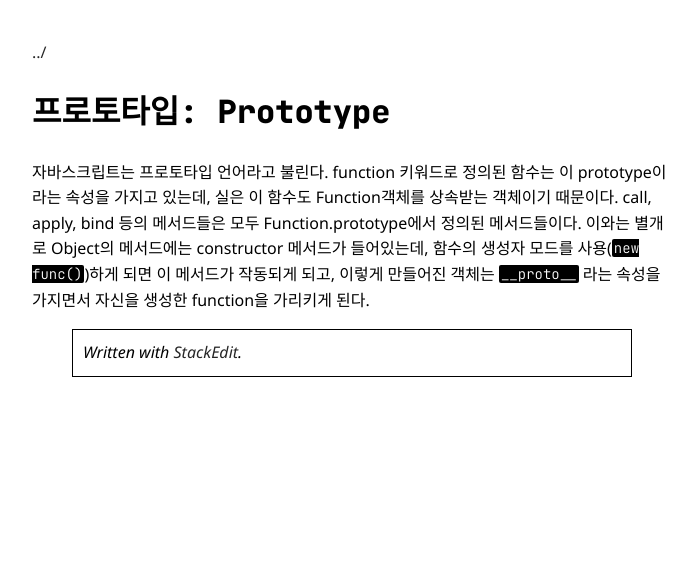
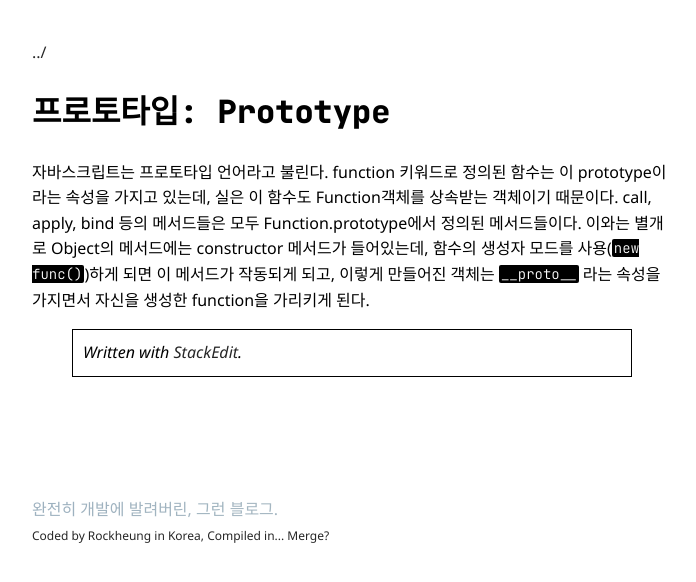
Before and after one commit to Rockheung/rockheung.github.io, a Jekyll site: the page built from _posts/2019-02-14-프로토타입-Prototype.md, in a window 1280 px wide. Shown: the top 582 px of the page, without its empty margins (288-984 px from the left). Built offline with Jekyll 4.4.1, drawn with Linux system fonts in a browser that asks for light colours; some web fonts are replaced.

Commit message:
푸터 적용

```diff
--- a/_config.yml
+++ b/_config.yml
@@ -21,7 +21,7 @@
 title: Fully Overwhelmed.
 email: rockheung@gmail.com
 description: >- # this means to ignore newlines until "baseurl:"
-  Fully Overwhelmed, always.
+  완전히 개발에 발려버린, 그런 블로그.
 baseurl: "" # the subpath of your site, e.g. /blog
 url: "/" # the base hostname & protocol for your site, e.g. http://example.com
 # github_username:  rockheung
--- a/_layouts/default.html
+++ b/_layouts/default.html
@@ -43,8 +34,46 @@
         {% include goat_counter.liquid %}
     {% endif %}
 
-    <!-- <footer>
-      <a>about</a>
-    </footer> -->
+    <footer>
+      {%- assign footer_words = site.description | split: " "-%}
+      <div>
+        {% for footer_word in footer_words %}
+        <span>{{ footer_word }}</span>
+        {% endfor %}
+      </div>
+      <div>
+        <a href="https://github.com/Rockheung/rockheung.github.io/pulls">Coded by Rockheung in Korea, Compiled in... Merge?</a>
+      </div>
+    </footer>
+    <script>
+      var RANDOM_INTENSITY = 4;
+      function footer_rainbow() {
+        var footer_spans = document.querySelectorAll('footer span');
+        var footer_spans_color = Array.from(
+          new Array(footer_spans.length),
+          function() { return {r: 26, g: 26, b: 26}; }
+          );
+        function rainbow_step() {
+          var d_color = {
+            r: Math.floor(Math.random()*RANDOM_INTENSITY),
+            g: Math.floor(Math.random()*RANDOM_INTENSITY),
+            b: Math.floor(Math.random()*RANDOM_INTENSITY)
+          };
+
+          footer_spans_color.push({
+            r: (footer_spans_color[footer_spans_color.length - 1].r + d_color.r) % 255,
+            g: (footer_spans_color[footer_spans_color.length - 1].g + d_color.g) % 255,
+            b: (footer_spans_color[footer_spans_color.length - 1].b + d_color.b) % 255
+          })
+          footer_spans_color = footer_spans_color.slice(1);
+          footer_spans.forEach(function (spanEle, idx) {
+            spanEle.setAttribute('style', 'color: rgba('+ footer_spans_color[idx].r + ',' + footer_spans_color[idx].g + ',' + footer_spans_color[idx].b + ',0.8)')
+          })
+          window.requestAnimationFrame(rainbow_step)
+        }
+        window.requestAnimationFrame(rainbow_step);
+      }
+      footer_rainbow();
+    </script>
   </body>
 </html>
--- a/style.scss
+++ b/style.scss
@@ -46,9 +46,12 @@ pre {
 code, code span {
   font-family: "JetBrainsMono", monospace;
   font-size: 14px;
-  padding: 0 0.2rem;
   border-radius: 0.2rem;
   vertical-align: 0.1rem;
+}
+
+code.highlighter-rouge {
+  padding: 0 0.2rem;
 }
 
 
@@ -65,3 +68,15 @@ div.w > ul > li {
 // code * {
 //   font-family: "JetBrainsMono", monospace;
 // }
+
+footer {
+  margin: 64px 0;
+  width: 100%;
+  div {
+    margin: 0 auto;
+    max-width: 640px;
+    a {
+      font-size: 1.2rem;
+    }
+  }
+}
```
Also changed, not shown: other parts of _layouts/default.html (+0 -9 lines).
